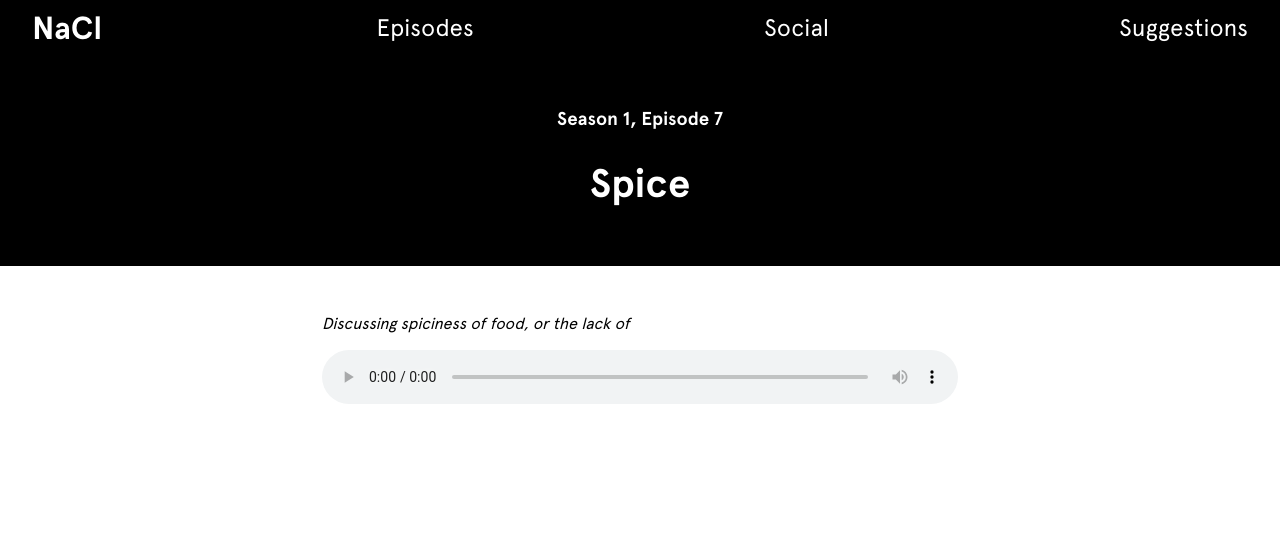
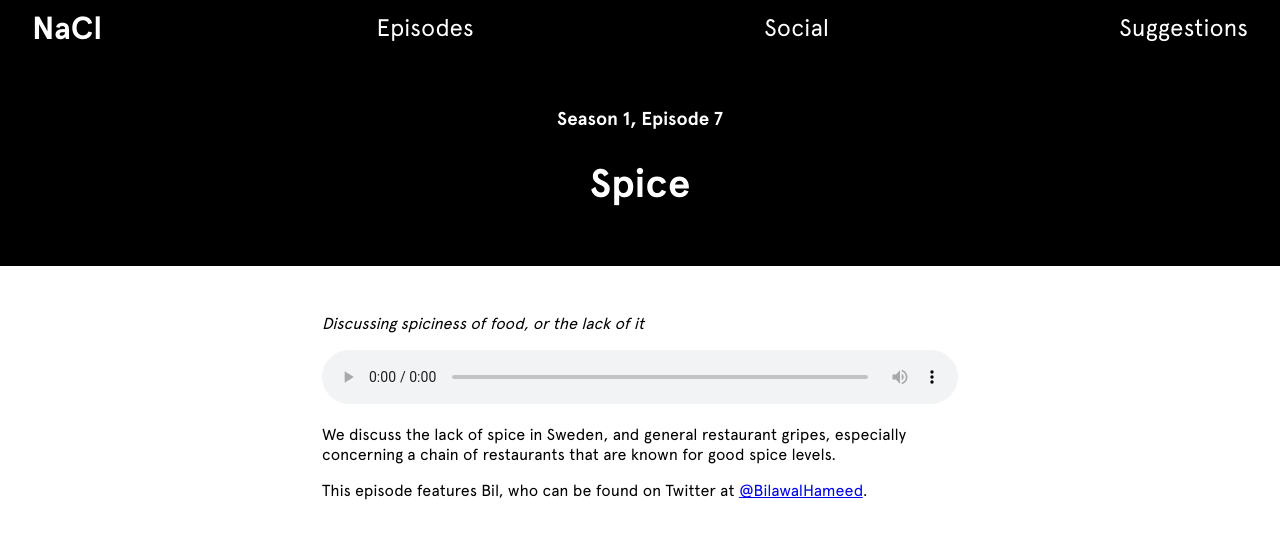
Before and after one commit to mbellgb/nacl, a Jekyll site: the page built from _episodes/7-spice.md, in a window 1280 px wide. Shown: the top 539 px of the page. Built offline with Jekyll 4.4.1, drawn with Linux system fonts in a browser that asks for light colours.

Commit message:
Add description

```diff
--- a/_episodes/7-spice.md
+++ b/_episodes/7-spice.md
@@ -7,6 +7,13 @@ audio_length: 33716
 duration: 522
 season: 1
 episode: 7
-description: Discussing spiciness of food, or the lack of
+description: "Discussing spiciness of food, or the lack of it"
 guid: nacl/d3e296d8-70f0-11ea-8c04-e7dedbb9c8e8
 ---
+
+We discuss the lack of spice in Sweden, and general restaurant gripes,
+especially concerning a chain of restaurants that are known for good spice
+levels.
+
+This episode features Bil, who can be found on Twitter at
+[@BilawalHameed](https://twitter.com/bilawalhameed).
```
